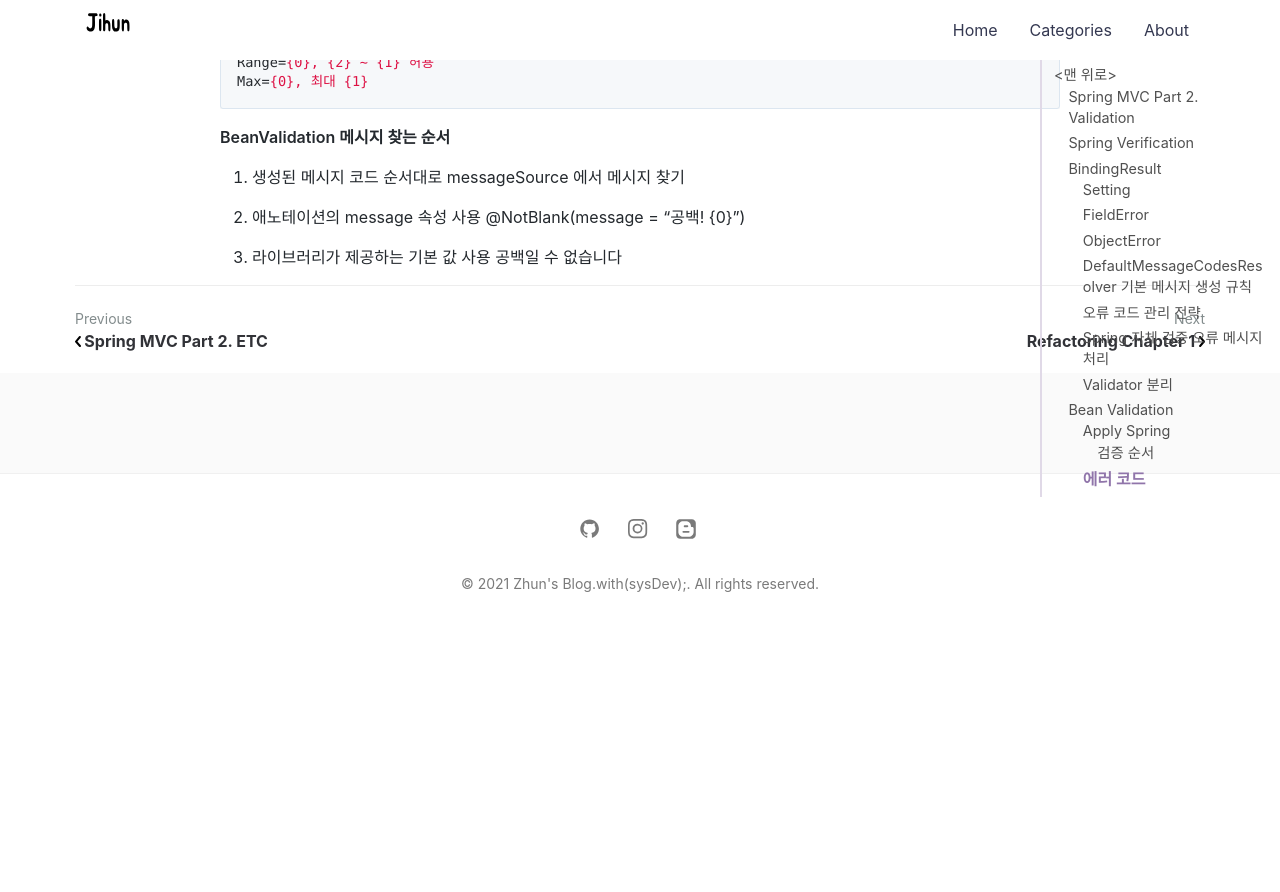
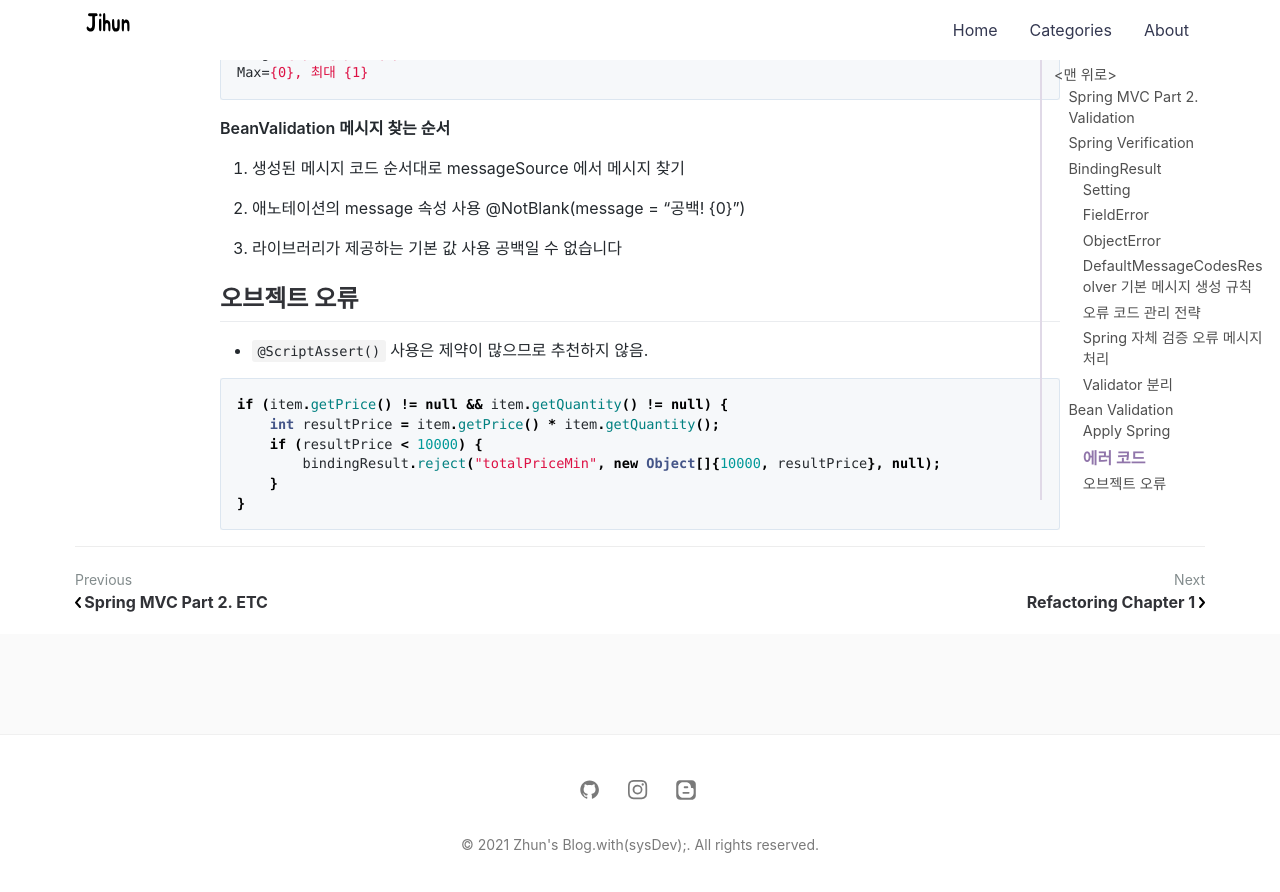
Before and after one commit to jihunparkme/jihunparkme.github.io, a Jekyll site: the page built from _posts/2021-10-12-Spring-MVC-Part2-Validation.md, in a window 1280 px wide and 900 px high, scrolled down 7826 px. Shown: the top 892 px of the window. Built offline with Jekyll 4.4.1, drawn with Linux system fonts in a browser that asks for light colours; comment, search, counter and statistics services are not loaded; before the commit the page ends 8465 px from its top, so only the background shows below that.

Commit message:
[검증2 - Bean Validation] Bean Validation - 오브젝트 오류

````diff
--- a/_posts/2021-10-12-Spring-MVC-Part2-Validation.md
+++ b/_posts/2021-10-12-Spring-MVC-Part2-Validation.md
@@ -319,7 +319,7 @@ public String addItem(@Validated @ModelAttribute Item item, BindingResult bindin
 }
 ```
 
-### 검증 순서
+**검증 순서**
 
 1/.@ModelAttribute 각각의 필드에 타입 변환 시도
 
@@ -361,3 +361,16 @@ Max={0}, 최대 {1}
 2. 애노테이션의 message 속성 사용 @NotBlank(message = "공백! {0}")
 
 3. 라이브러리가 제공하는 기본 값 사용 공백일 수 없습니다
+
+## 오브젝트 오류
+
+- `@ScriptAssert()` 사용은 제약이 많으므로 추천하지 않음.
+
+```java
+if (item.getPrice() != null && item.getQuantity() != null) {
+    int resultPrice = item.getPrice() * item.getQuantity();
+    if (resultPrice < 10000) {
+        bindingResult.reject("totalPriceMin", new Object[]{10000, resultPrice}, null);
+    }
+}
+```
````
